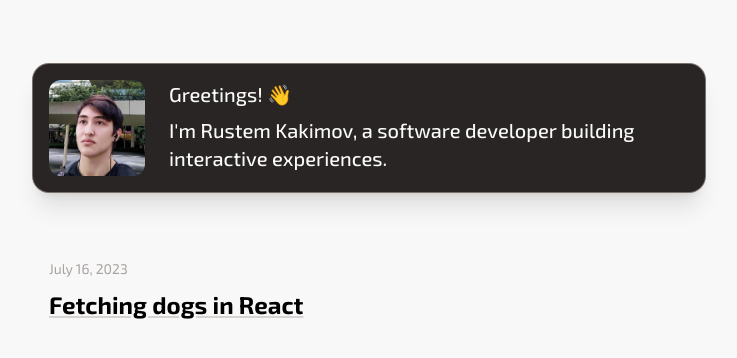
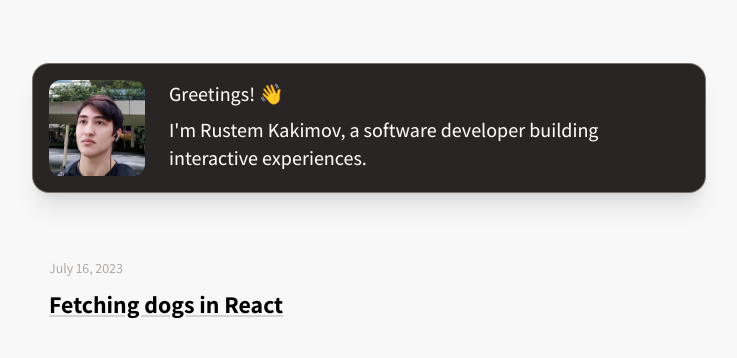
Before and after one commit to ruskakimov/kakimov.com, a Next.js app: page / in a window 1280 px wide. Shown: the top 358 px of the page, without its empty margins (271-1008 px from the left). Built offline with nearby package versions, Linux system fonts and the light colour scheme.

Commit message:
Change font again

```diff
--- a/pages/_app.tsx
+++ b/pages/_app.tsx
@@ -1,9 +1,9 @@
 import { AppProps } from "next/app";
 import "../styles/index.css";
 import Layout from "../components/shell/layout";
-import { Exo_2 } from "next/font/google";
+import { Assistant } from "next/font/google";
 
-const nextFont = Exo_2({ subsets: ["latin"] });
+const nextFont = Assistant({ subsets: ["latin"] });
 
 export default function MyApp({ Component, pageProps }: AppProps) {
   return (
```
